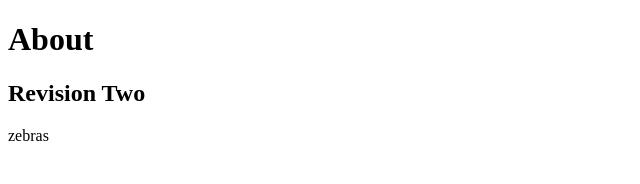
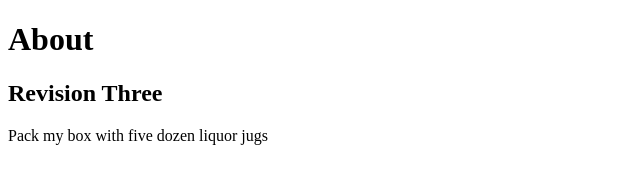
Before and after one commit to spencerkelly143/FirstRepo, a plain HTML site: page about.html in a window 1280 px wide. Shown: the whole page, without its empty margins (0-640 px from the left). Drawn offline with Linux system fonts and the light colour scheme.

Commit message:
Revision Three

```diff
--- a/about.html
+++ b/about.html
@@ -7,8 +7,8 @@
 <body>
 
   <h1>About</h1>
-  <h2>Revision Two</h2>
-  <p>zebras</p>
+  <h2>Revision Three</h2>
+  <p>Pack my box with five dozen liquor jugs</p>
 
 </body>
 </html>
```
